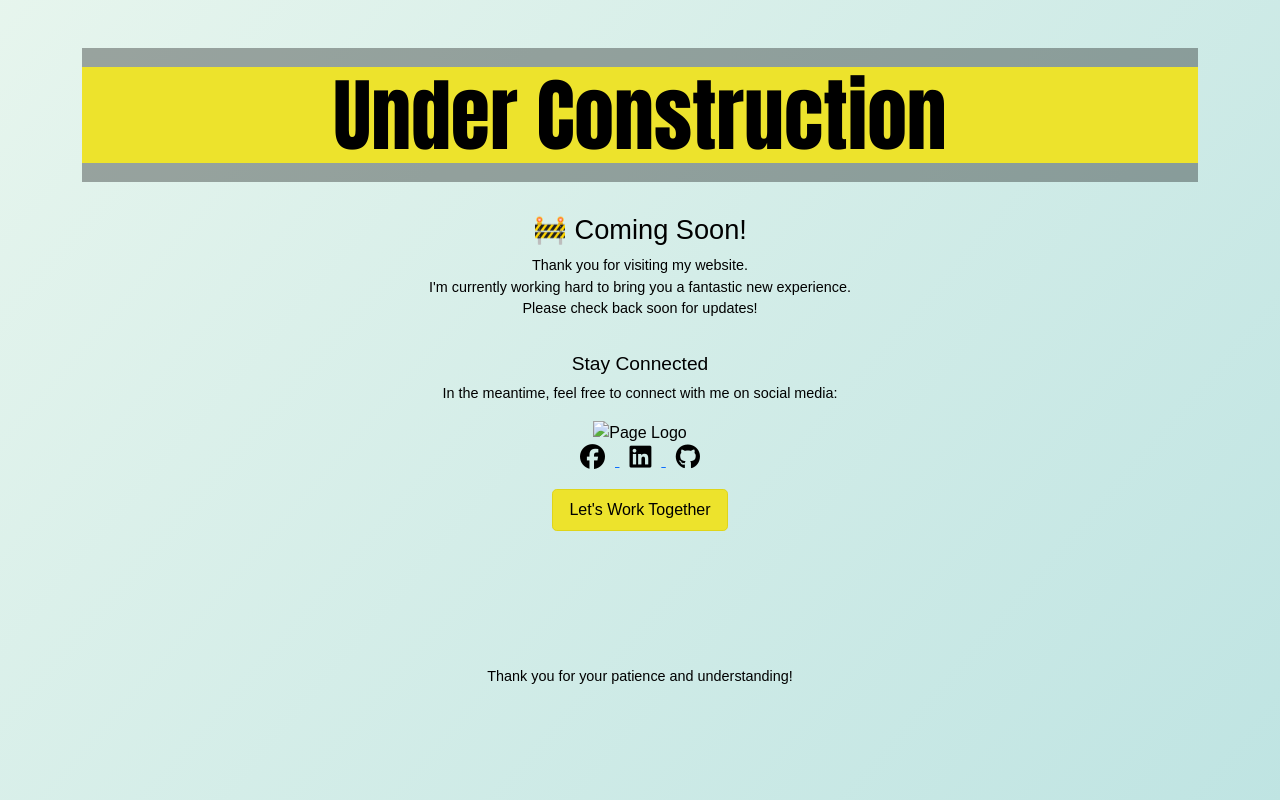
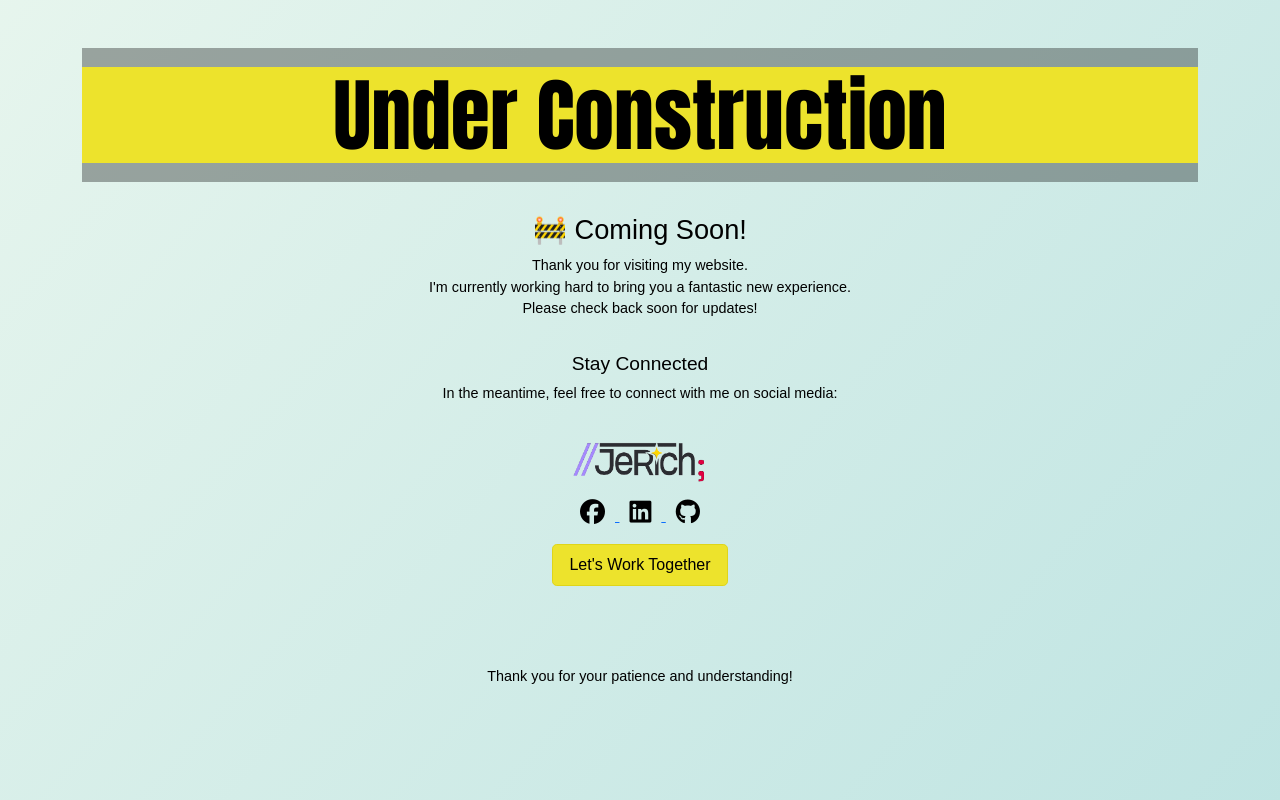
Before and after one commit to JerichElano/fcbportfolio, a plain HTML site: page index.html in a window 1280 px wide. Drawn offline with nearby package versions, Linux system fonts and the light colour scheme.

Commit message:
Update index.html

```diff
--- a/index.html
+++ b/index.html
@@ -16,7 +16,7 @@
 		<!-- External CSS -->
 		<link rel="stylesheet" href="./assets/main.css">
 
-        <link rel="icon" type="image/png" href="./images/jerichIcon-black.png">
+        <link rel="icon" type="image/png" href="./assets/jerichIcon-black.png">
 	</head>
 	<body>
 		<div class="container">
@@ -33,7 +33,7 @@
                     <p>In the meantime, feel free to connect with me on social media:</p>
 
                     <div class="page-logo">
-                        <img src="./images/jerichLogo-black.png" alt="Page Logo">
+                        <img src="./assets/jerichLogo-black.png" alt="Page Logo">
                     </div>
 
                     <div class="socials-container">
```
